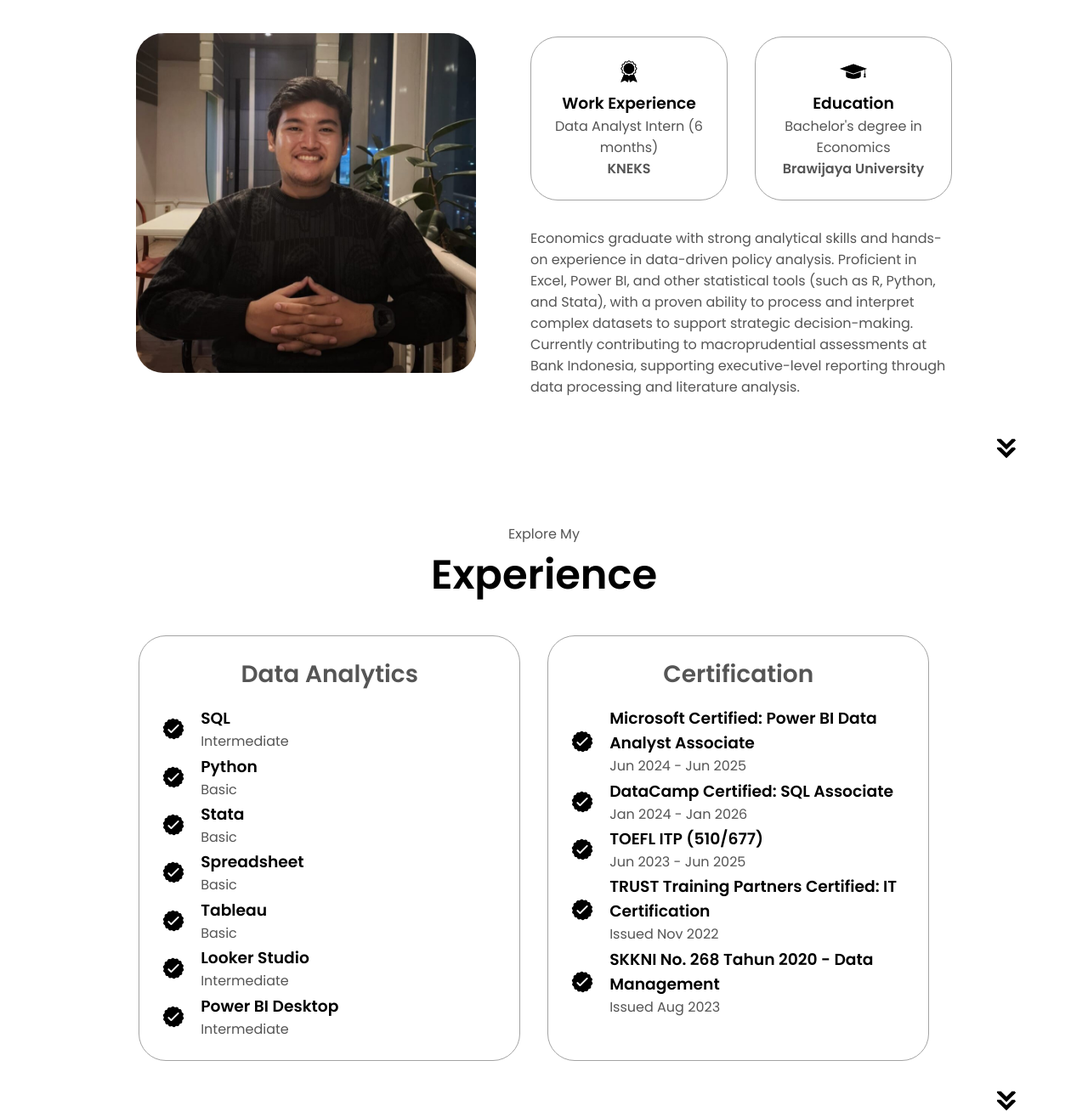
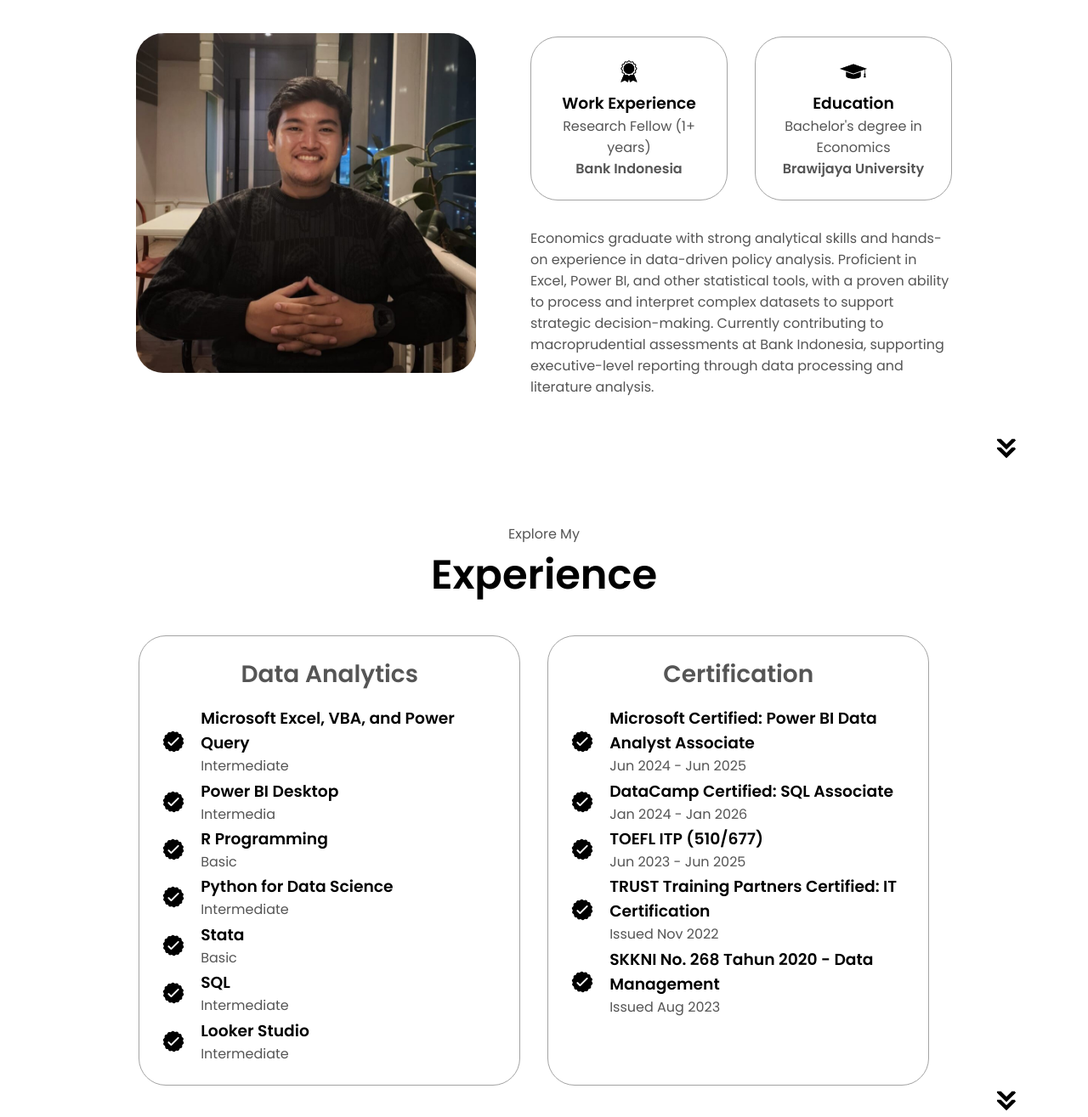
Before and after one commit to azrielalfajr/html-css-js-portfolio, a plain HTML site: page index.html in a window 1280 px wide. Shown: the part 1080-2395 px from the top of the page at 85% size. Drawn offline with Linux system fonts and the light colour scheme.

Commit message:
Update index.html

```diff
--- a/index.html
+++ b/index.html
@@ -99,7 +99,7 @@
                         class="icon"
                         />
                         <h3>Work Experience</h3>
-                        <p>Data Analyst Intern (6 months)<br/><b>KNEKS</b></p>
+                        <p>Research Fellow (1+ years)<br/><b>Bank Indonesia</b></p>
                     </div>
                     <div class="details-container">
                         <img src="./assets/education.png"
@@ -113,7 +113,7 @@
                 <div class="text-container">
                     <p>
                         Economics graduate with strong analytical skills and hands-on experience in data-driven policy analysis. Proficient in
-Excel, Power BI, and other statistical tools (such as R, Python, and Stata), with a proven ability to process and interpret complex datasets to support strategic
+Excel, Power BI, and other statistical tools, with a proven ability to process and interpret complex datasets to support strategic
 decision-making. Currently contributing to macroprudential assessments at Bank Indonesia, supporting executive-level reporting through data processing and literature analysis.
                     </p>
                 </div>
@@ -141,7 +141,7 @@ decision-making. Currently contributing to macroprudential assessments at Bank I
                         class="icon"
                     />
                     <div>
-                        <h3>SQL</h3>
+                        <h3>Microsoft Excel, VBA, and Power Query</h3>
                         <p>Intermediate</p>
                     </div>
                 </article>
@@ -152,8 +152,30 @@ decision-making. Currently contributing to macroprudential assessments at Bank I
                         class="icon"
                     />
                     <div>
-                      <h3>Python</h3>
+                      <h3>Power BI Desktop</h3>
+                      <p>Intermedia</p>
+                    </div>
+                </article>
+                <article>
+                    <img
+                        src="./assets/checkmark.png"
+                        alt="Experience icon"
+                        class="icon"
+                    />
+                    <div>
+                      <h3>R Programming</h3>
                       <p>Basic</p>
+                    </div>
+                </article>
+                <article>
+                    <img
+                        src="./assets/checkmark.png"
+                        alt="Experience icon"
+                        class="icon"
+                    />
+                    <div>
+                      <h3>Python for Data Science</h3>
+                      <p>Intermediate</p>
                     </div>
                 </article>
                 <article>
@@ -174,19 +196,8 @@ decision-making. Currently contributing to macroprudential assessments at Bank I
                         class="icon"
                     />
                     <div>
-                      <h3>Spreadsheet</h3>
-                      <p>Basic</p>
-                    </div>
-                </article>
-                <article>
-                    <img
-                        src="./assets/checkmark.png"
-                        alt="Experience icon"
-                        class="icon"
-                    />
-                    <div>
-                      <h3>Tableau</h3>
-                      <p>Basic</p>
+                      <h3>SQL</h3>
+                      <p>Intermediate</p>
                     </div>
                 </article>
                 <article>
@@ -197,17 +208,6 @@ decision-making. Currently contributing to macroprudential assessments at Bank I
                     />
                     <div>
                       <h3>Looker Studio</h3>
-                      <p>Intermediate</p>
-                    </div>
-                </article>
-                <article>
-                    <img
-                        src="./assets/checkmark.png"
-                        alt="Experience icon"
-                        class="icon"
-                    />
-                    <div>
-                      <h3>Power BI Desktop</h3>
                       <p>Intermediate</p>
                     </div>
                 </article>
```
